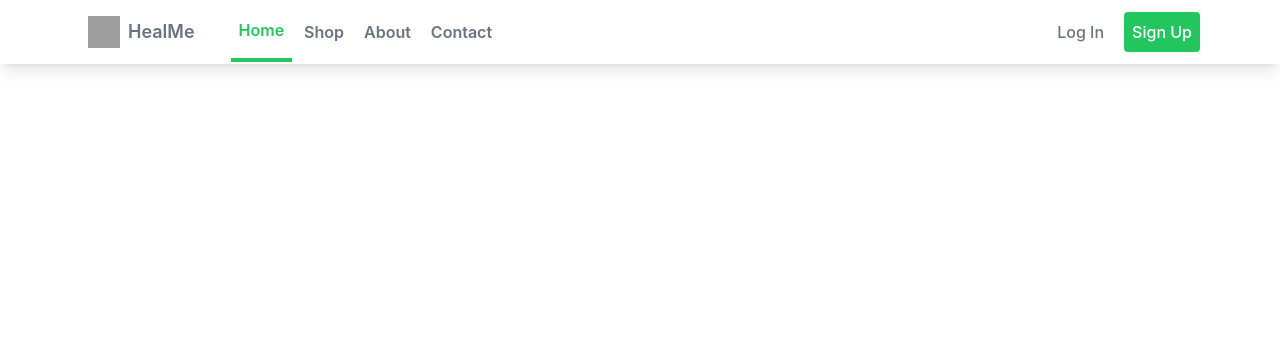
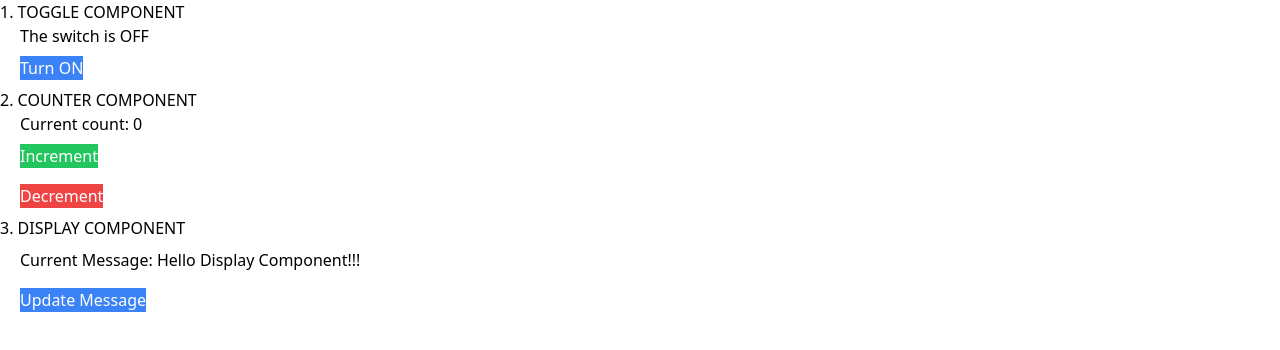
Before and after one commit to ruchibajra/MERN-Fundamentals, a React (Create React App) app in the folder Cerave/cerave/: page / in a window 1280 px wide. Shown: the top 350 px of the page. Built offline with nearby package versions, Linux system fonts and the light colour scheme; grey boxes are pictures that could not be loaded.

Commit message:
component questions solved

```diff
--- a/Cerave/cerave/src/App.js
+++ b/Cerave/cerave/src/App.js
@@ -1,25 +1,35 @@
 import "./App.css";
-import AboutComponent from "./components/About/AboutComponent";
-import HomeComponent from "./components/Home/HomeComponent";
-import Navbar from "./components/Navbar/navbar";
+import CounterParentComponent from "./componentHomework/CounterParentComponent";
+import DisplayParentComponent from "./componentHomework/DisplayParentComponent";
+import ParentComponent from "./componentHomework/ParentComponent";
+import React from "react";
+// import AboutComponent from "./components/About/AboutComponent";
+// import HomeComponent from "./components/Home/HomeComponent";
+// import Navbar from "./components/Navbar/navbar";
 // import GreetComponent from "./components/props/greetComponent";
 // import GreetRamComponent from "./components/props/greetRamComponent";
-import React from "react";
-import { BrowserRouter as Router, Routes, Route } from "react-router-dom";
+// import { BrowserRouter as Router, Routes, Route } from "react-router-dom";
 
 function App() {
   return (
+    // <>
+    //   <Router>
+    //     <div>
+    //       <Navbar />
+    //       <Routes>
+    //         <Route path="/" element={<HomeComponent />} />
+    //         <Route path="/about" element={<AboutComponent />} />
+
+    //       </Routes>
+    //     </div>
+    //   </Router>
+    // </>
     <>
-      <Router>
-        <div>
-          <Navbar />
-          <Routes>
-            <Route path="/" element={<HomeComponent />} />
-            <Route path="/about" element={<AboutComponent />} />
-          </Routes>
-        </div>
-      </Router>
+      <ParentComponent/>
+      <CounterParentComponent/>
+      <DisplayParentComponent/>
     </>
+
   );
 }
 
--- /dev/null
+++ b/Cerave/cerave/src/componentHomework/ChildComponent.js
@@ -0,0 +1,19 @@
+import React from "react";
+
+const ChildComponent = ({ isOn, toggleState, message, updateMessage }) => {
+  return (
+    <div>
+      <h1>1. TOGGLE COMPONENT</h1>
+
+      <p className="mx-5">The switch is {isOn ? "ON" : "OFF"}</p>
+      <button
+        className=" my-2 mx-5 color: bg-blue-500 text-white "
+        onClick={toggleState}
+      >
+        {isOn ? "Turn OFF" : "Turn ON"}
+      </button>
+    </div>
+  );
+};
+
+export default ChildComponent;
--- /dev/null
+++ b/Cerave/cerave/src/componentHomework/CounterChildComponent.js
@@ -0,0 +1,14 @@
+import React from 'react'
+
+const CounterChildComponent = ({ counter, increment, decrement }) => {
+    return (
+      <div>
+        <h1>2. COUNTER COMPONENT</h1>
+        <p className="mx-5">Current count: {counter}</p>
+        <button className=" my-2 mx-5 color: bg-green-500 text-white " onClick={increment}>Increment</button> <br/>
+        <button className=" my-2 mx-5 color: bg-red-500 text-white "  onClick={decrement}>Decrement</button>
+      </div>
+    );
+  };
+
+export default CounterChildComponent
--- /dev/null
+++ b/Cerave/cerave/src/componentHomework/CounterParentComponent.js
@@ -0,0 +1,21 @@
+import React, { useState } from "react";
+import CounterChildComponent from "./CounterChildComponent";
+
+const CounterParentComponent = () => {
+  const [counter, setCounter] = useState(0);
+  const increment = () => {
+    setCounter(counter + 1);
+  };
+
+  const decrement = () => {
+    setCounter(counter - 1);
+  };
+
+  return (
+    <div>
+      <CounterChildComponent counter={counter} increment={increment} decrement={decrement}/>
+    </div>
+  );
+};
+
+export default CounterParentComponent;
--- /dev/null
+++ b/Cerave/cerave/src/componentHomework/DisplayChildComponent.js
@@ -0,0 +1,14 @@
+import React from "react";
+
+const DisplayChildComponent = ({ message, updateMessage }) => {
+  return (
+    <div>
+      <h1>3. DISPLAY COMPONENT</h1>
+
+      <p className=" mx-5 my-2">Current Message: {message}</p>
+      <button  className=" my-2 mx-5 color: bg-blue-500 text-white " onClick={updateMessage}>Update Message</button>
+    </div>
+  );
+};
+
+export default DisplayChildComponent;
--- /dev/null
+++ b/Cerave/cerave/src/componentHomework/DisplayParentComponent.js
@@ -0,0 +1,17 @@
+import React, {useState} from "react";
+import DisplayChildComponent from "./DisplayChildComponent";
+
+const DisplayParentComponent = () => {
+  const [message, setMessage] = useState("Hello Display Component!!!");
+
+  const updateMessage = () => {
+    setMessage("HI, the text has been updated!");
+  };
+  return (
+    <div>
+      <DisplayChildComponent message={message} updateMessage={updateMessage} />
+    </div>
+  );
+};
+
+export default DisplayParentComponent;
--- /dev/null
+++ b/Cerave/cerave/src/componentHomework/ParentComponent.js
@@ -0,0 +1,20 @@
+import React, { useState } from "react";
+import ChildComponent from "./ChildComponent";
+
+const ParentComponent = () => {
+  // using state
+  const [isOn, setIsOn] = useState(false);
+
+  // fn to toggle the state
+  const toggleState = () => {
+    setIsOn(!isOn);
+  };
+
+  return (
+    <div>
+      <ChildComponent isOn={isOn} toggleState={toggleState} />
+    </div>
+  );
+};
+
+export default ParentComponent;
--- a/Cerave/cerave/src/index.css
+++ b/Cerave/cerave/src/index.css
@@ -1,4 +1,4 @@
-body {
+/* body {
   margin: 0;
   font-family: -apple-system, BlinkMacSystemFont, 'Segoe UI', 'Roboto', 'Oxygen',
     'Ubuntu', 'Cantarell', 'Fira Sans', 'Droid Sans', 'Helvetica Neue',
@@ -10,4 +10,4 @@ body {
 code {
   font-family: source-code-pro, Menlo, Monaco, Consolas, 'Courier New',
     monospace;
-}
+} */
```
